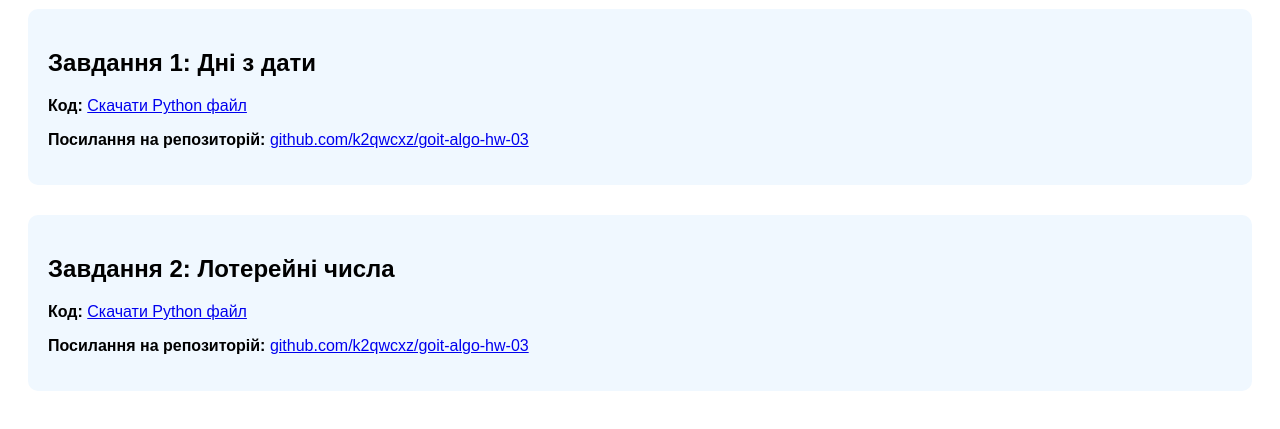
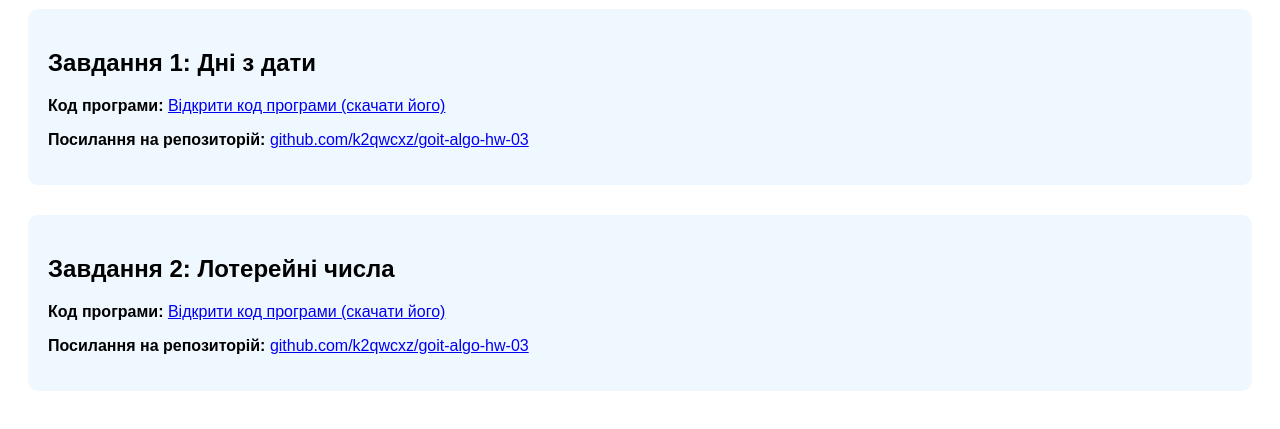
Before and after one commit to k2qwcxz/goit-algo-hw-03, a plain HTML site: page index.html in a window 1280 px wide. Shown: the part 107-536 px from the top of the page. Drawn offline with Linux system fonts and the light colour scheme.

Commit message:
Update links to Python code files in index.html

```diff
--- a/index.html
+++ b/index.html
@@ -9,8 +9,10 @@
 <div style="margin: 30px 0; padding: 20px; background: #f0f8ff; border-radius: 10px;">
 <h2>Завдання 1: Дні з дати</h2>
 
-<p><strong>Код:</strong>
-<a href="https://raw.githubusercontent.com/k2qwcxz/goit-algo-hw-03/main/get_days_from_today.py" download>Скачати Python файл</a></p>
+<p><strong>Код програми:</strong>
+    <a href="get_days_from_today(date).py">
+        Відкрити код програми (скачати його)
+    </a></p>
 <p><strong>Посилання на репозиторій:</strong>
 <a href="https://github.com/k2qwcxz/goit-algo-hw-03">github.com/k2qwcxz/goit-algo-hw-03</a></p>
 </div>
@@ -18,8 +20,10 @@
 <div style="margin: 30px 0; padding: 20px; background: #f0f8ff; border-radius: 10px;">
 <h2>Завдання 2: Лотерейні числа</h2>
 
-<p><strong>Код:</strong>
-<a href="https://raw.githubusercontent.com/k2qwcxz/goit-algo-hw-03/main/get_numbers_ticket.py" download>Скачати Python файл</a></p>
+<p><strong>Код програми:</strong>
+    <a href="get_numbers_ticket.py">
+        Відкрити код програми (скачати його)
+    </a></p>
 <p><strong>Посилання на репозиторій:</strong>
 <a href="https://github.com/k2qwcxz/goit-algo-hw-03">github.com/k2qwcxz/goit-algo-hw-03</a></p>
 </div>
```
